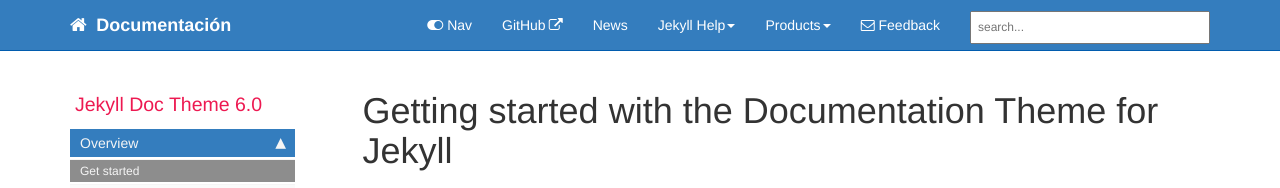
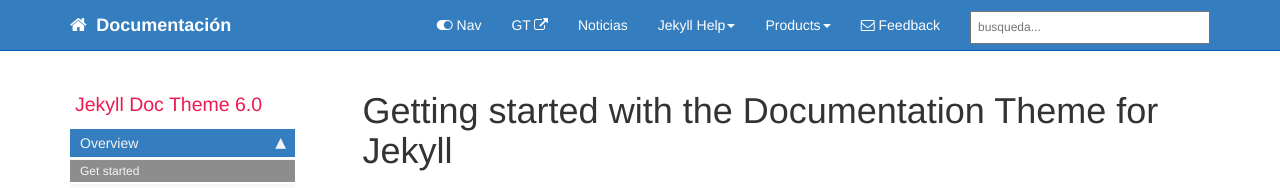
Before and after one commit to joserodrigorr/Doc6, a Jekyll site: the page built from index.md, in a window 1280 px wide and 900 px high. Shown: the top 188 px of the window. Built offline with Jekyll 4.4.1, drawn with Linux system fonts in a browser that asks for light colours; comment, search, counter and statistics services are not loaded.

Commit message:
Actualizacion Menu superior

```diff
--- a/_data/strings.yml
+++ b/_data/strings.yml
@@ -1,8 +1,8 @@
 
 
 # placed here for translation purposes
-search_placeholder_text: search...
-search_no_results_text: No results found.
+search_placeholder_text: busqueda... #search...
+search_no_results_text: No hay resultado #No results found.
 
 
 # Copyright 2021 Google LLC
--- a/_data/topnav.yml
+++ b/_data/topnav.yml
@@ -3,9 +3,9 @@
 topnav:
 - title: Topnav
   items:
-    - title: GitHub
-      external_url: https://github.com/tomjoht/documentation-theme-jekyll
-    - title: News
+    - title: GT #GitHub
+      external_url: https://www.generictransfer.com/login.aspx #https://github.com/tomjoht/documentation-theme-jekyll
+    - title: Noticias #News
       url: /news
 
 #Topnav dropdowns
```
